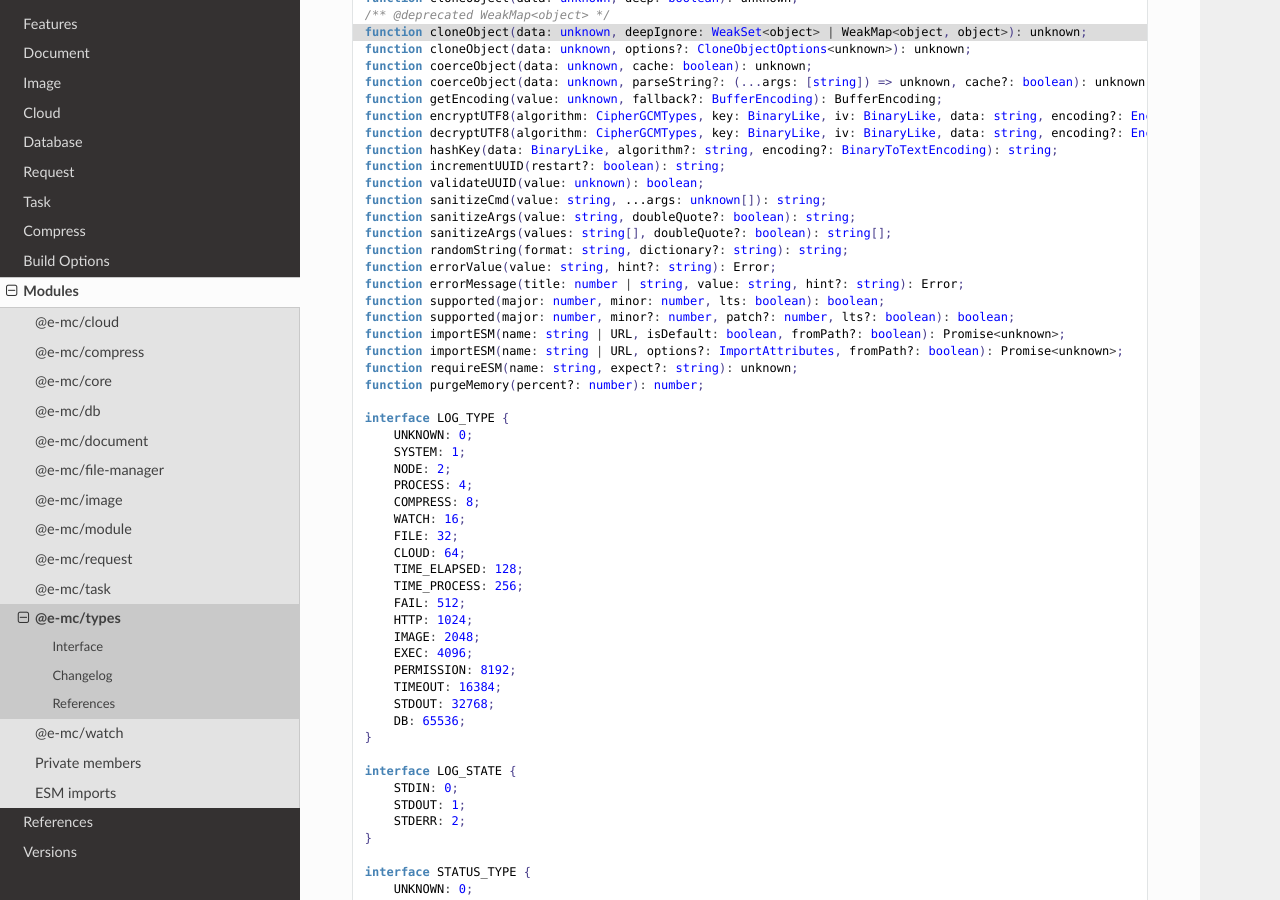
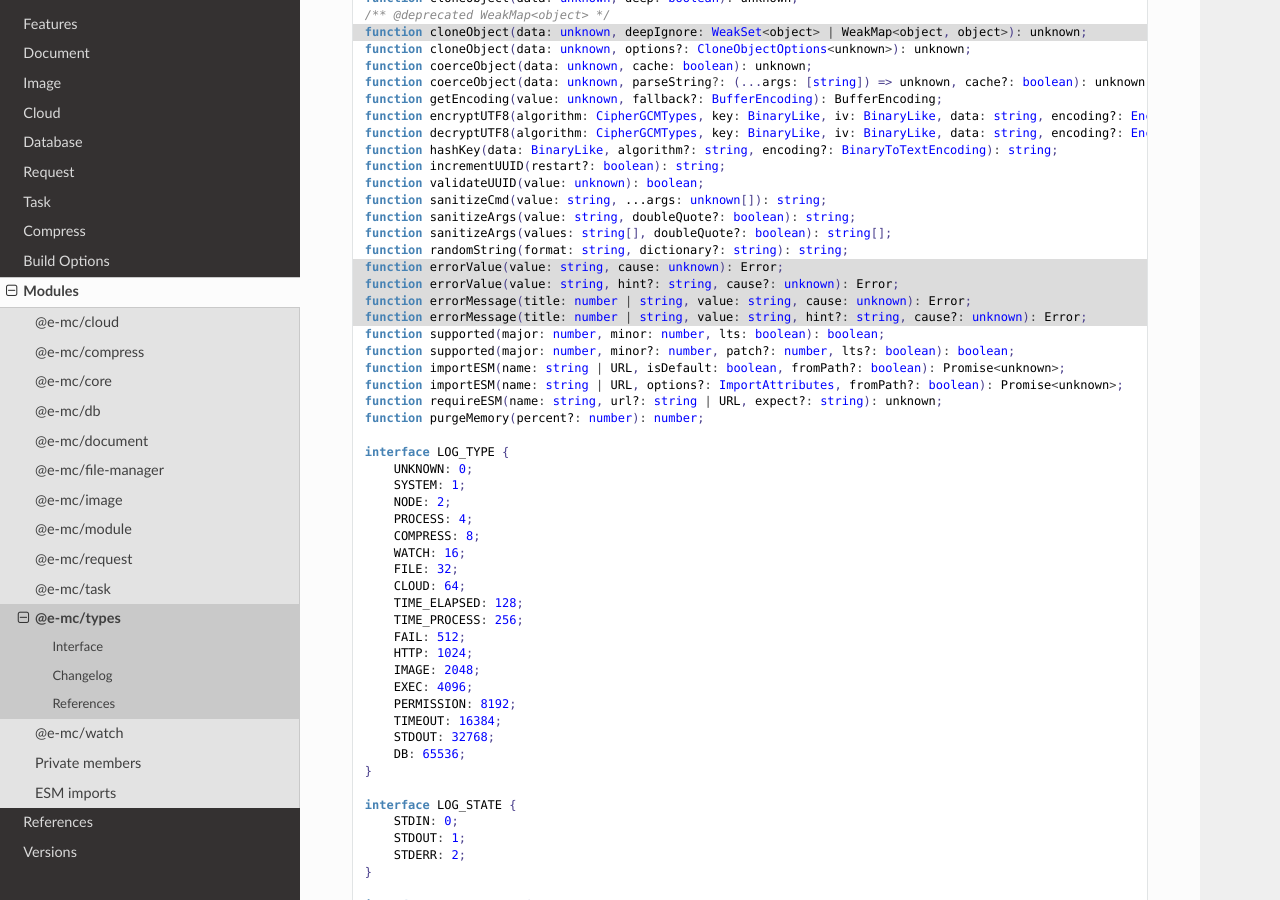
Before and after one commit to anpham6/chrome-docs, a Sphinx documentation site: the page built from source/modules/types.rst, in a window 1280 px wide and 900 px high, scrolled down 1056 px. Built offline with Sphinx 7.4.7 and the Read the Docs theme 3.1.0, drawn with Linux system fonts in a browser that asks for light colours; some of the changed text lies outside the part shown.

```diff
--- a/source/db/mariadb.rst
+++ b/source/db/mariadb.rst
@@ -112,7 +112,6 @@ Example usage
 
   See :ref:`MySQL <mysql-prepared-statements>`.
 
-
 @pi-r/mariadb
 =============
 
--- a/source/modules/cloud.rst
+++ b/source/modules/cloud.rst
@@ -117,7 +117,7 @@ Changelog
       - normalizePath
       - globDir
 
-.. caution:: Using these static methods outside a **Cloud** environment is not recommended. These methods can be called from other modules :alt:`(e.g. FileManager)` with no change in behavior.
+.. caution:: Using these outside a **Cloud** environment is not recommended. Calling them from other modules :alt:`(e.g. FileManager)` have no change in behavior.
 
 .. versionadded:: 0.11.0
 
--- a/source/modules/image.rst
+++ b/source/modules/image.rst
@@ -73,6 +73,7 @@ Changelog
       - MIME_GIF
       - MIME_BMP
       - MIME_TIFF
+
   - *IImage* :alt:`function` **parseWorker** for transform capabilities was created.
 
 .. versionremoved:: 0.12.0
--- a/source/modules/types.rst
+++ b/source/modules/types.rst
@@ -71,13 +71,15 @@ Interface
   function sanitizeArgs(value: string, doubleQuote?: boolean): string;
   function sanitizeArgs(values: string[], doubleQuote?: boolean): string[];
   function randomString(format: string, dictionary?: string): string;
-  function errorValue(value: string, hint?: string): Error;
-  function errorMessage(title: number | string, value: string, hint?: string): Error;
+  function errorValue(value: string, cause: unknown): Error;
+  function errorValue(value: string, hint?: string, cause?: unknown): Error;
+  function errorMessage(title: number | string, value: string, cause: unknown): Error;
+  function errorMessage(title: number | string, value: string, hint?: string, cause?: unknown): Error;
   function supported(major: number, minor: number, lts: boolean): boolean;
   function supported(major: number, minor?: number, patch?: number, lts?: boolean): boolean;
   function importESM(name: string | URL, isDefault: boolean, fromPath?: boolean): Promise<unknown>;
   function importESM(name: string | URL, options?: ImportAttributes, fromPath?: boolean): Promise<unknown>;
-  function requireESM(name: string, expect?: string): unknown;
+  function requireESM(name: string, url?: string | URL, expect?: string): unknown;
   function purgeMemory(percent?: number): number;
 
   interface LOG_TYPE {
@@ -212,9 +214,10 @@ Interface
 Changelog
 =========
 
-.. versionadded:: 0.13.8/0.12.16
+.. versionadded:: 0.13.9/0.12.16
 
   - :alt:`function` **requireESM** for extracting a default export was created.
+  - :alt:`function` **errorValue** | **errorMessage** argument :target:`cause` as :alt:`unknown` was implemented.
 
 .. versionchanged:: 0.13.4/0.12.11
 
```
Also changed, not shown: other parts of source/modules/image.rst (+1 -1 lines), other parts of source/modules/types.rst (+1 -1 lines), source/modules/request.rst (+13 -3 lines).
